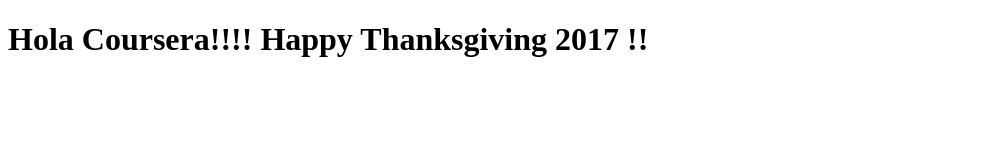
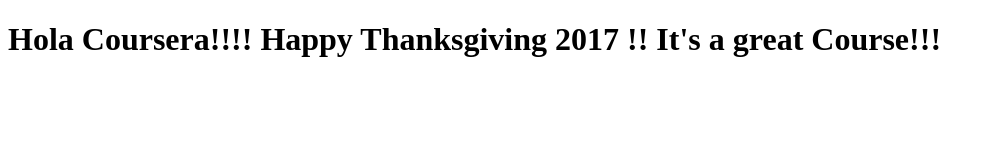
Before and after one commit to eflorios/coursera-test, a plain HTML site: page site/Index.html in a window 1280 px wide. Shown: the whole page, without its empty margins (0-994 px from the left). Drawn offline with Linux system fonts and the light colour scheme.

Commit message:
Small addition to our page content

```diff
--- a/site/Index.html
+++ b/site/Index.html
@@ -4,6 +4,8 @@
  	<title> Hola Coursera </title>
  </head>
  <body>
- <h1>Hola Coursera!!!! Happy Thanksgiving 2017 !!</h1>
+ <h1>Hola Coursera!!!! Happy Thanksgiving 2017 !!
+It's a great Course!!!
+ </h1>
  </body>
  </html>
```
